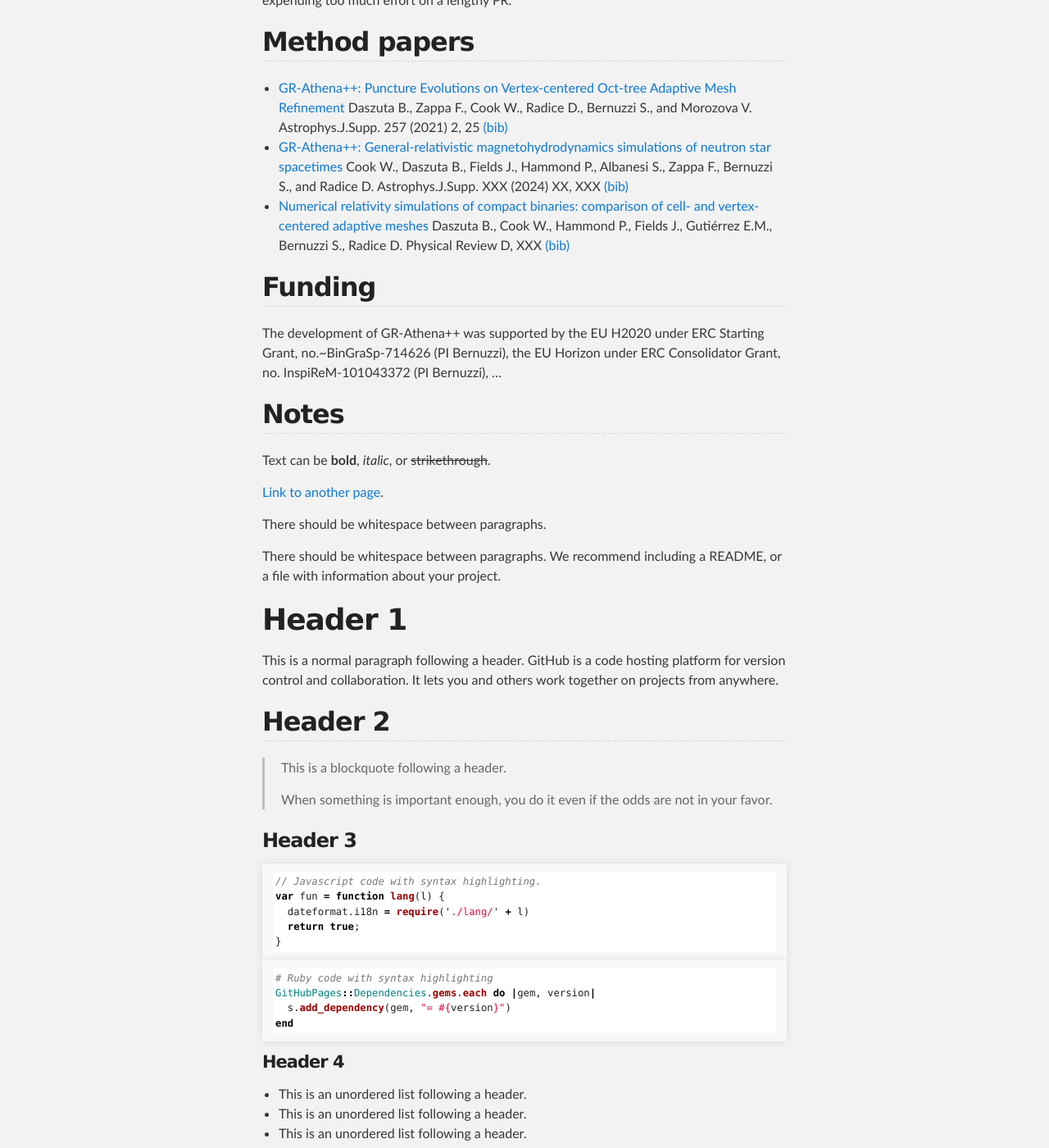
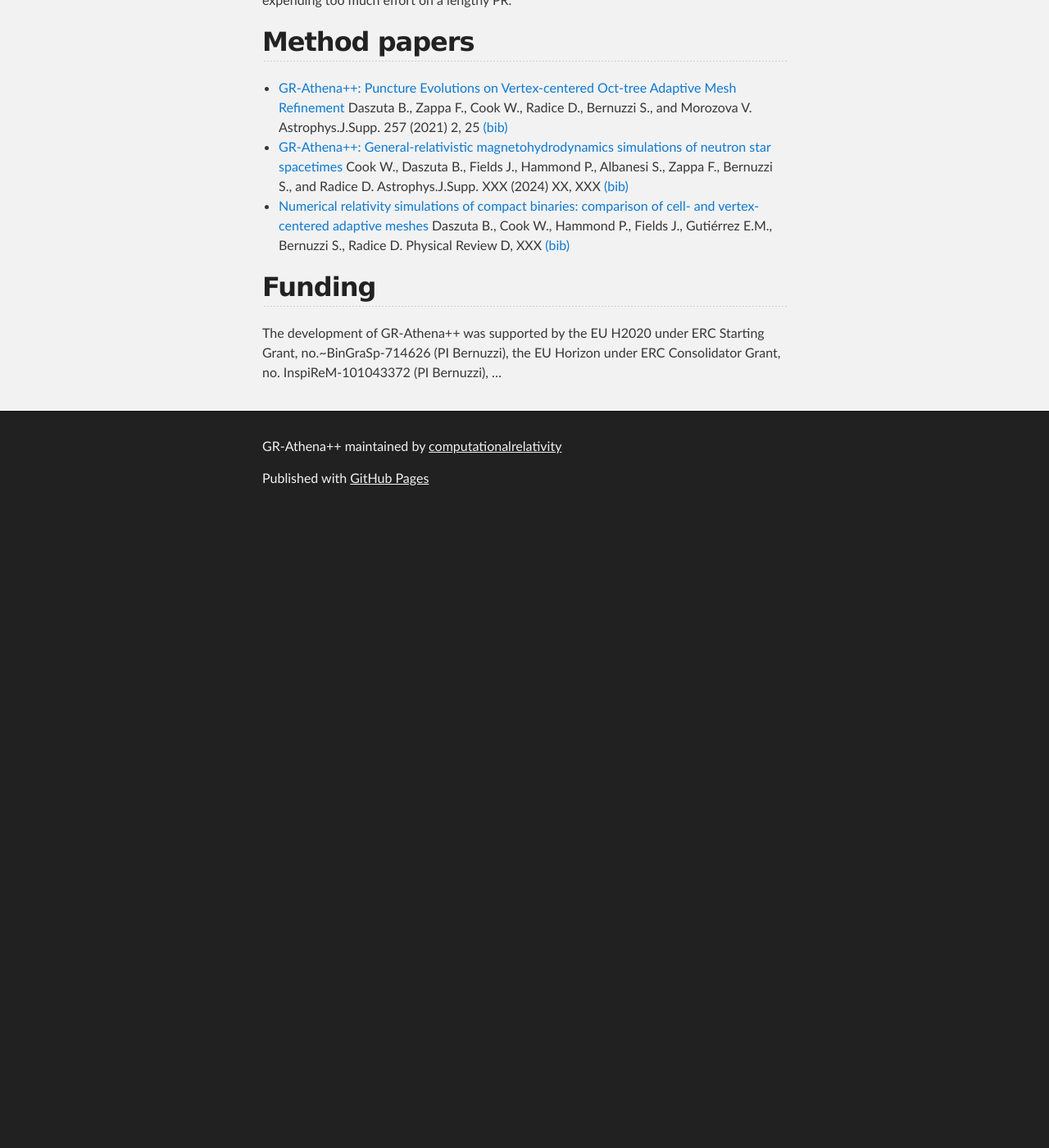
Before and after one commit to computationalrelativity/grathenacode, a Jekyll site: the page built from index.md, in a window 1280 px wide and 1400 px high, scrolled down 1873 px. Shown: the whole window at 82% size. Built offline with Jekyll 4.4.1, drawn with Linux system fonts in a browser that asks for light colours; after the commit the page ends 2503 px from its top, so only the background shows below that; some of the changed text lies outside the part shown.

Commit message:
WIP Removed templated text

````diff
--- a/index.md
+++ b/index.md
@@ -44,130 +44,3 @@ For reporting potential performance or correctness bugs in the code and algorith
 ## Funding
 
 The development of GR-Athena++ was supported by the EU H2020 under ERC Starting Grant, no.~BinGraSp-714626 (PI Bernuzzi), the EU Horizon under ERC Consolidator Grant, no. InspiReM-101043372 (PI Bernuzzi), ...
-
-
-
-
-
-
-
-
-
-
-## Notes
-
-Text can be **bold**, _italic_, or ~~strikethrough~~.
-
-[Link to another page](./another-page.html).
-
-There should be whitespace between paragraphs.
-
-There should be whitespace between paragraphs. We recommend including a README, or a file with information about your project.
-
-# Header 1
-
-This is a normal paragraph following a header. GitHub is a code hosting platform for version control and collaboration. It lets you and others work together on projects from anywhere.
-
-## Header 2
-
-> This is a blockquote following a header.
->
-> When something is important enough, you do it even if the odds are not in your favor.
-
-### Header 3
-
-```js
-// Javascript code with syntax highlighting.
-var fun = function lang(l) {
-  dateformat.i18n = require('./lang/' + l)
-  return true;
-}
-```
-
-```ruby
-# Ruby code with syntax highlighting
-GitHubPages::Dependencies.gems.each do |gem, version|
-  s.add_dependency(gem, "= #{version}")
-end
-```
-
-#### Header 4
-
-*   This is an unordered list following a header.
-*   This is an unordered list following a header.
-*   This is an unordered list following a header.
-
-##### Header 5
-
-1.  This is an ordered list following a header.
-2.  This is an ordered list following a header.
-3.  This is an ordered list following a header.
-
-###### Header 6
-
-| head1        | head two          | three |
-|:-------------|:------------------|:------|
-| ok           | good swedish fish | nice  |
-| out of stock | good and plenty   | nice  |
-| ok           | good `oreos`      | hmm   |
-| ok           | good `zoute` drop | yumm  |
-
-### There's a horizontal rule below this.
-
-* * *
-
-### Here is an unordered list:
-
-*   Item foo
-*   Item bar
-*   Item baz
-*   Item zip
-
-### And an ordered list:
-
-1.  Item one
-1.  Item two
-1.  Item three
-1.  Item four
-
-### And a nested list:
-
-- level 1 item
-  - level 2 item
-  - level 2 item
-    - level 3 item
-    - level 3 item
-- level 1 item
-  - level 2 item
-  - level 2 item
-  - level 2 item
-- level 1 item
-  - level 2 item
-  - level 2 item
-- level 1 item
-
-### Large image
-
-![Branching](https://guides.github.com/activities/hello-world/branching.png)
-
-
-### Definition lists can be used with HTML syntax.
-
-<dl>
-<dt>Name</dt>
-<dd>Godzilla</dd>
-<dt>Born</dt>
-<dd>1952</dd>
-<dt>Birthplace</dt>
-<dd>Japan</dd>
-<dt>Color</dt>
-<dd>Green</dd>
-</dl>
-
-```
-Long, single-line code blocks should not wrap. They should horizontally scroll if they are too long. This line should be long enough to demonstrate this.
-```
-
-```
-The final element.
-```
````
